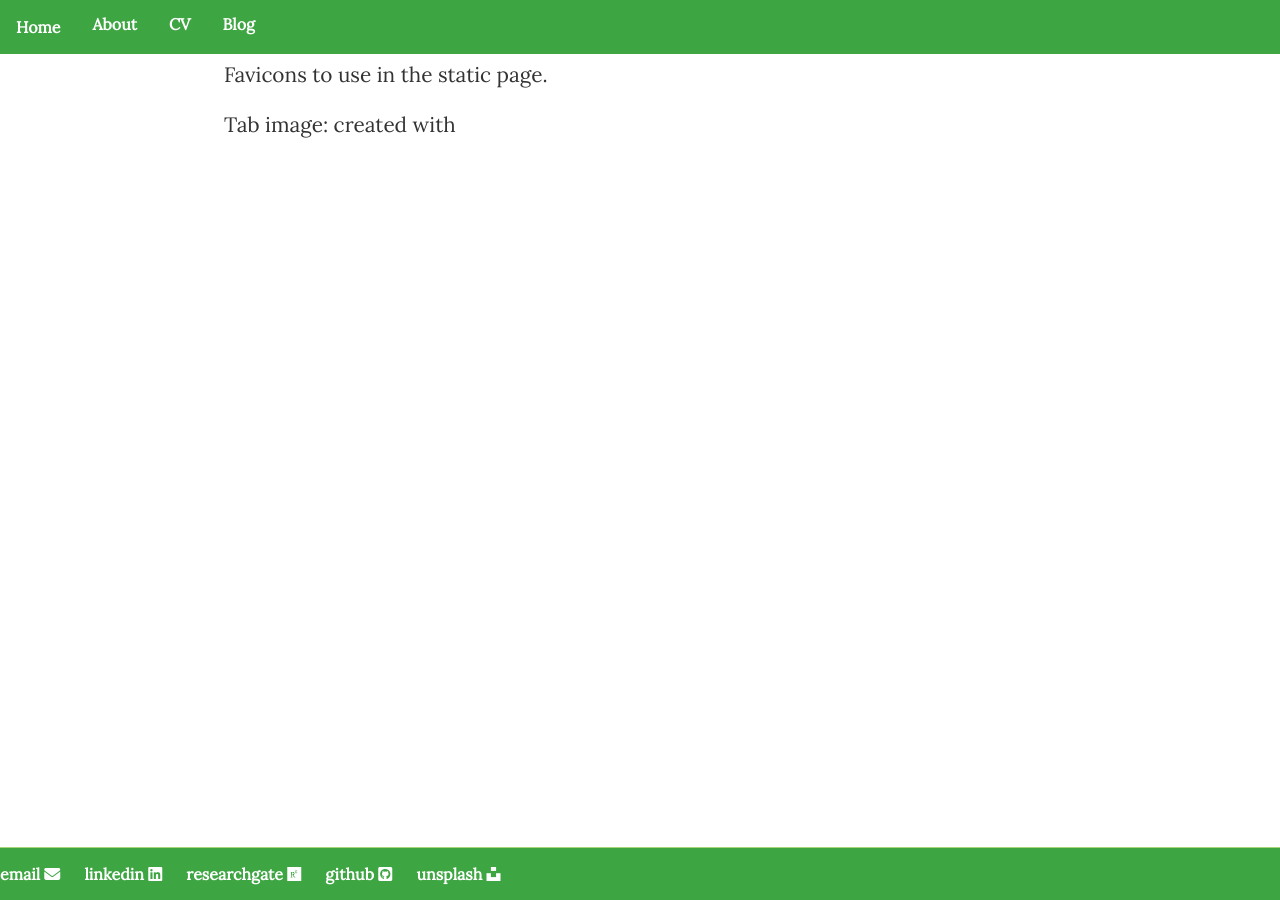
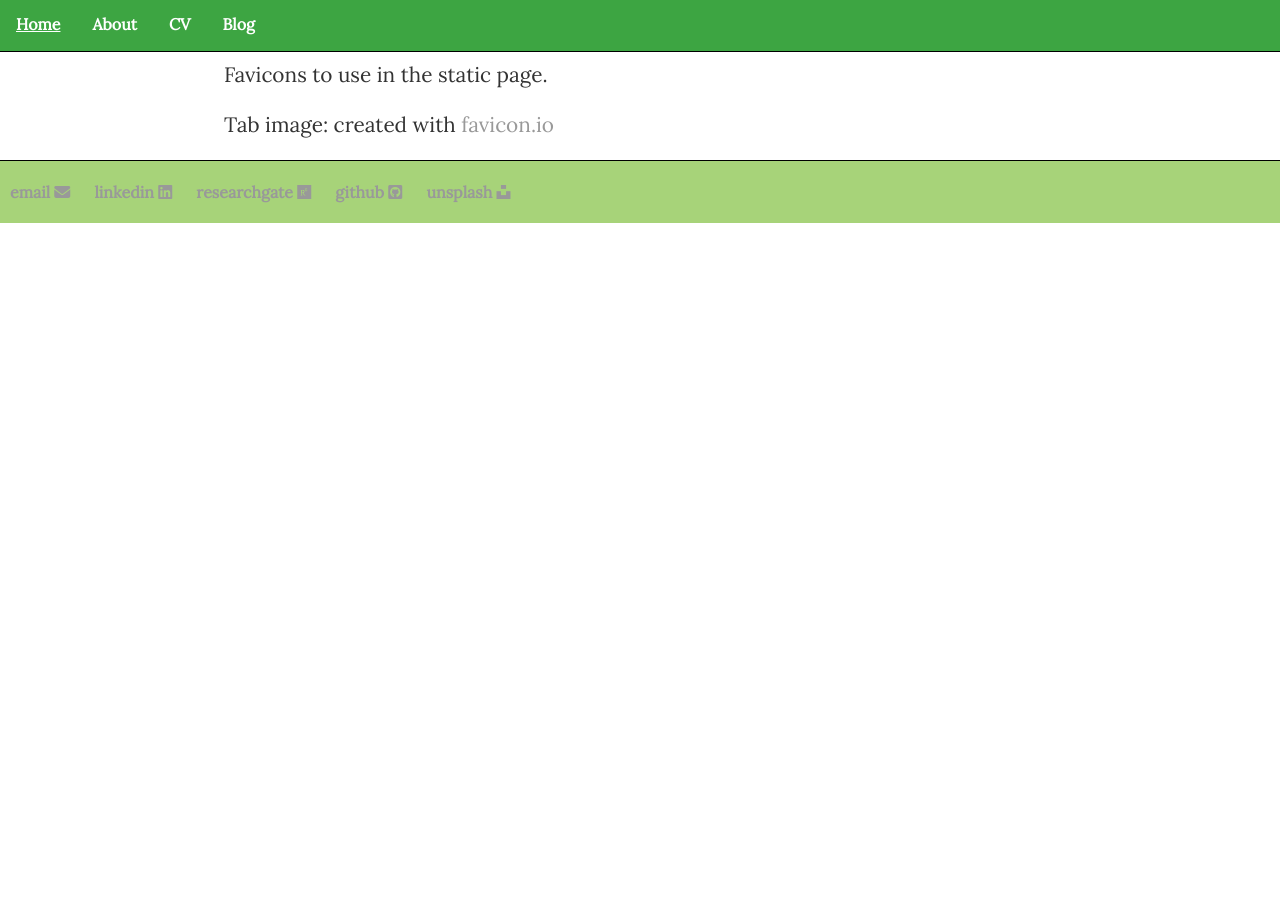
Before and after one commit to finerbrighterlighter/finerbrighterlighter.github.io, a Jekyll site: the page built from icon/readme.md, in a window 1280 px wide. Built offline with Jekyll 4.4.1, drawn with Linux system fonts in a browser that asks for light colours; nearby versions of some CDN libraries; our own code applies the rules of GitHub Pages for plain Markdown files.

Commit message:
Update main.css

```diff
--- a/css/main.css
+++ b/css/main.css
@@ -19,6 +19,7 @@
   margin: 0px;
   padding: 0px;
   overflow: hidden;
+  border-bottom: 1px solid black;
   background-color: #3da542;
 }
 
@@ -43,6 +44,7 @@
 }
 
 nav ul, footer ul {
+    width: 100%;
     color: red;
     font-family: Lora, serif;
     padding: 0px;
@@ -51,17 +53,19 @@
 }
 
 nav ul li, footer ul li {
+     width: 100%;
     display: inline;
     margin-right: 20px;
 }
 
 a {
+
     text-decoration: none;
-    color: white;
+    color: #999;
 }
 
 a:hover {
-    border-top: 3px solid #3da542;
+    text-decoration: underline;
 }
 
 h1 {
@@ -91,14 +95,13 @@
 }
 
 footer {
-    bottom: 0;
+    position: absolute;
+    bottom: -10;
     left: 0;
     right: 0;
-    margin: 0px;
-    padding: 0px;
-    position: absolute;
-    background-color: #3da542;
-    border-top: 1px solid #a7d379;
+    padding: 5px 10px;
+    background-color: #a7d379;
+    border-top: 1px solid black;
     font-size: 1em;
     width: 100%;
 }
```
